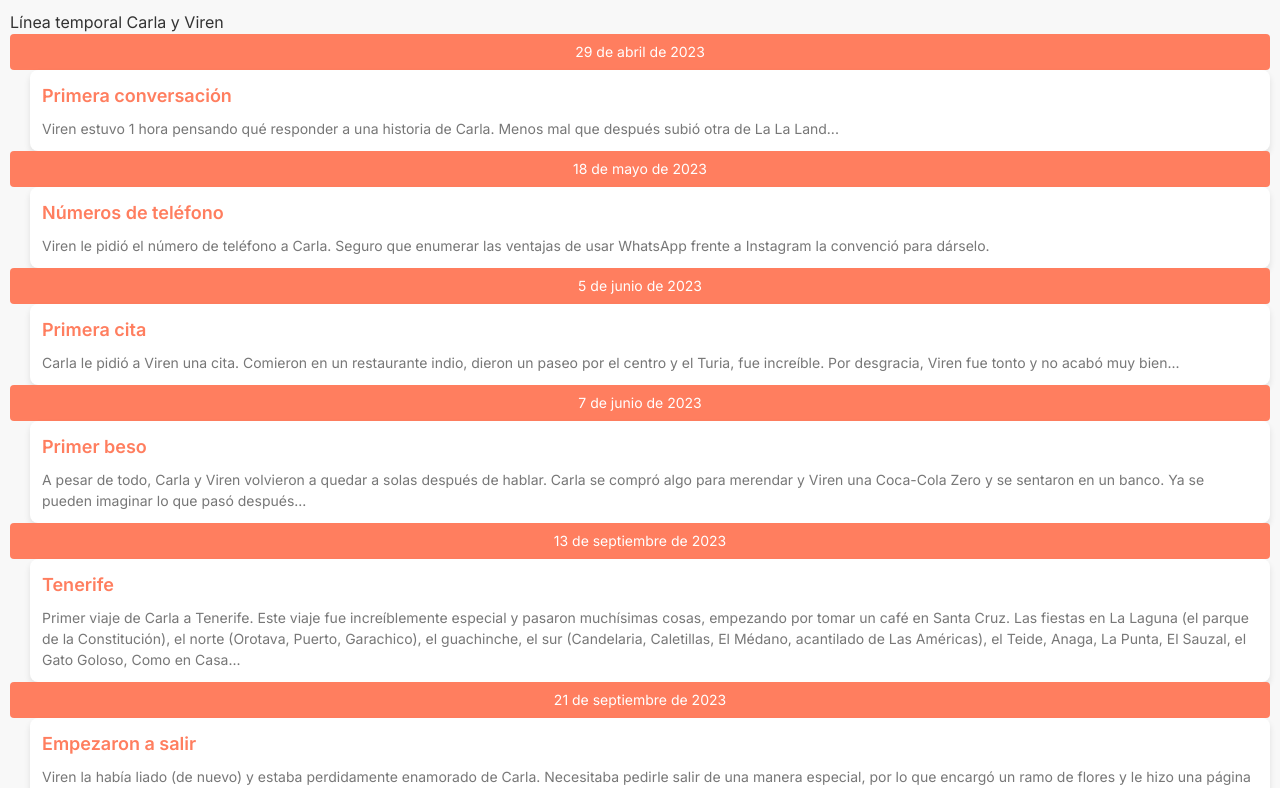
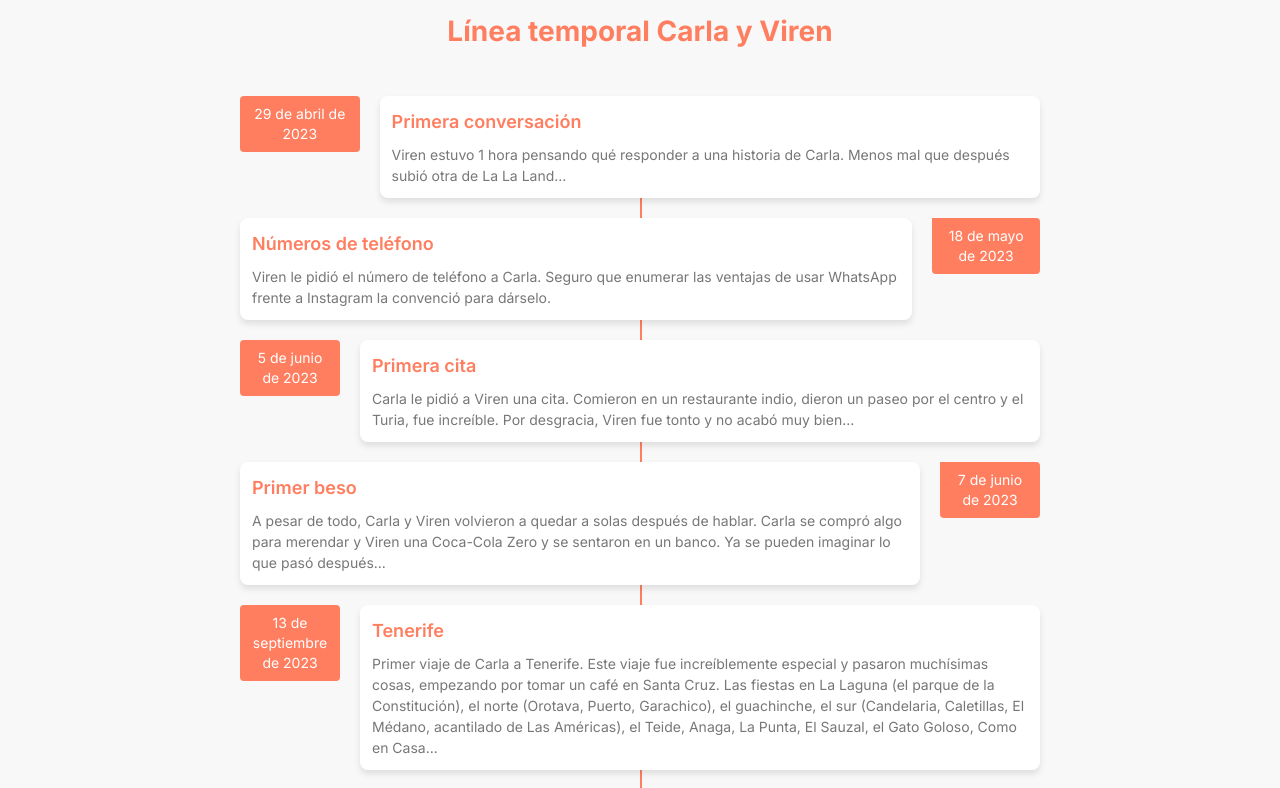
Before and after one commit to VirenSDD/valentines-2024, a Next.js app: page / in a window 1280 px wide. Shown: the top 788 px of the page. Built offline with nearby package versions, Linux system fonts and the light colour scheme; what tailwindcss-vertical-rhythm would draw is missing.

Commit message:
feat: title prominent

```diff
--- a/app/globals.css
+++ b/app/globals.css
@@ -13,3 +13,13 @@ body {
   justify-content: center;
   min-height: 100vh;
 }
+
+h1 {
+  color: #ff7e5f;
+  /* Warm orange color */
+  font-size: 28px;
+  font-weight: bold;
+  margin-bottom: 20px;
+  text-align: center;
+  /* Center align the h1 element */
+}
--- a/app/page.tsx
+++ b/app/page.tsx
@@ -16,6 +16,7 @@ const Home: React.FC = () => {
   return (
     <div>
       <h1>Línea temporal Carla y Viren</h1>
+      <br></br>
       <Timeline events={eventsWithFormattedDates} />
     </div>
   );
--- a/styles/timeline.css
+++ b/styles/timeline.css
@@ -1,8 +1,36 @@
 /* timeline.css */
+.timeline-container {
+  max-width: 800px;
+}
+
+.timeline {
+  list-style: none;
+  padding: 0;
+  margin: 0;
+  position: relative;
+}
+
+.timeline-line {
+  position: absolute;
+  left: 50%;
+  width: 2px;
+  height: 100%;
+  background-color: #ff7e5f;
+  /* Warm orange color */
+}
+
+.timeline-event {
+  position: relative;
+  margin-bottom: 20px;
+  display: flex;
+  align-items: flex-start;
+}
+
 .timeline-event-date {
   font-size: 14px;
   color: #fff;
   background-color: #ff7e5f;
+  /* Warm orange color */
   padding: 8px;
   border-radius: 4px;
   min-width: 100px;
@@ -31,8 +59,16 @@
   line-height: 1.5;
 }
 
-/* Optional: Adjust line color to complement the warm palette */
-.timeline-line {
-  background-color: #ff7e5f;
-  /* Warm orange color */
+.timeline-event:nth-child(even) {
+  flex-direction: row-reverse;
 }
+
+.timeline-event:nth-child(even) .timeline-event-date {
+  border-top-left-radius: 0;
+  border-bottom-left-radius: 4px;
+}
+
+.timeline-event:nth-child(even) .timeline-event-content {
+  margin-left: 0;
+  margin-right: 20px;
+}
```
